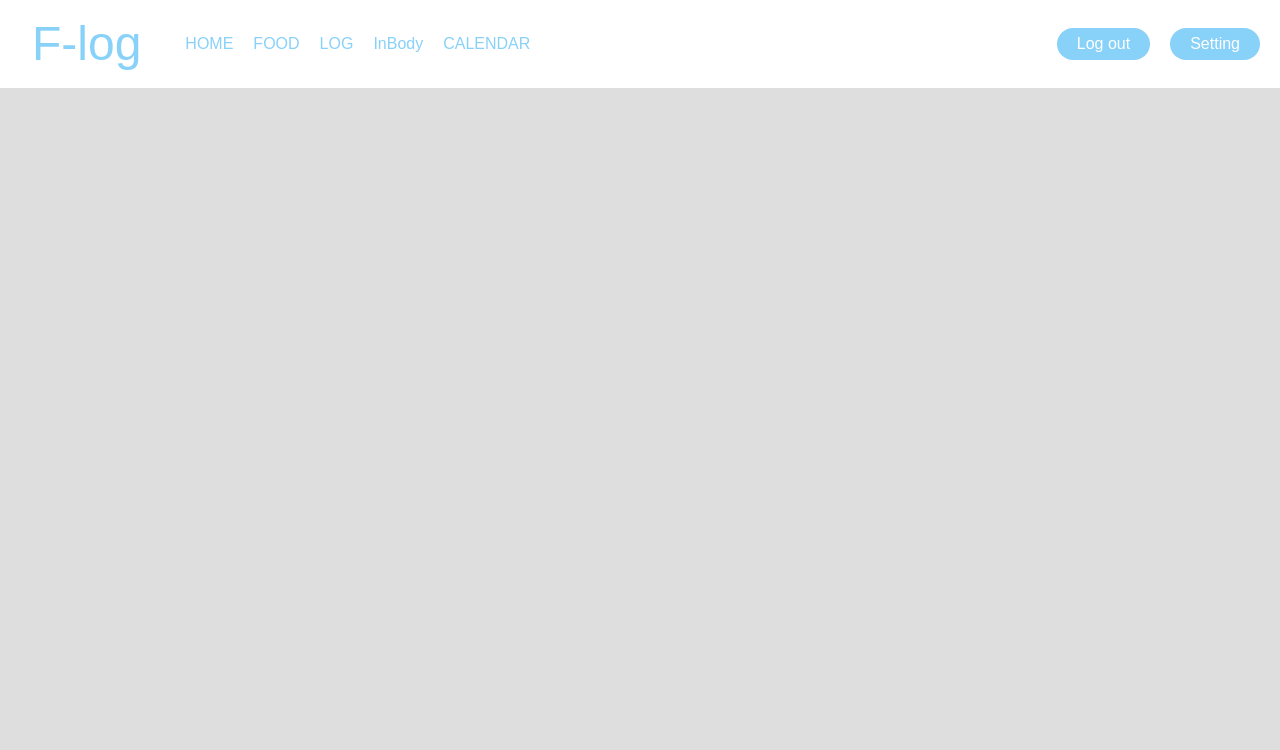
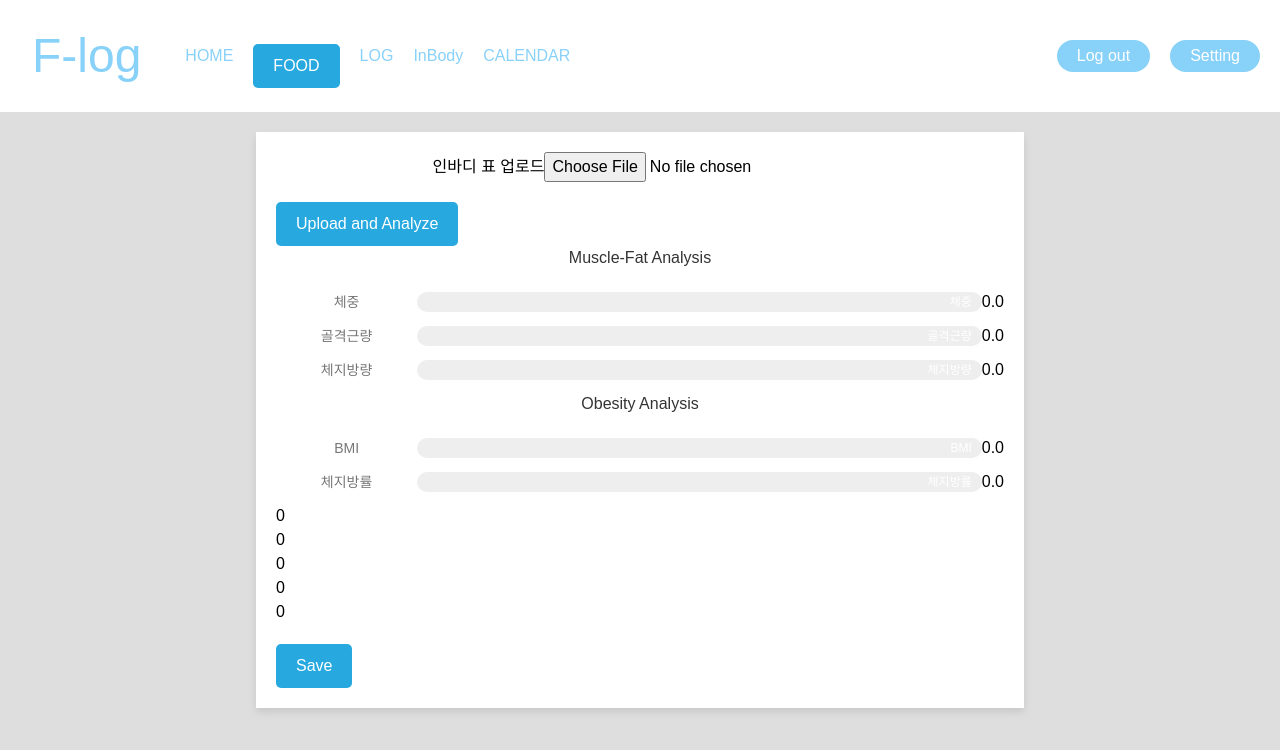
Before and after one commit to F-Log/frontend2, a React (Create React App) app: page /InbodyOcr in a window 1280 px wide. Shown: the top 750 px of the page. Built offline with nearby package versions, Linux system fonts and the light colour scheme; a web font is replaced by a local one.

Commit message:
feat: Inbody OCR 페이지 구현
feat: Inbody OCR 페이지 구현

```diff
--- a/src/app/components/App.jsx
+++ b/src/app/components/App.jsx
@@ -7,8 +7,8 @@ import InBody from './InBody';
 import Calender from './Calender';
 import Log from './Log';
 import Setting from './Setting';
-import AuthButtons from './AuthButtons'; // AuthButtons 컴포넌트를 임포트합니다.
-import NavigationButtons from './NavigationButtons';
+//import AuthButtons from './AuthButtons'; // AuthButtons 컴포넌트를 임포트합니다.
+//import NavigationButtons from './NavigationButtons';
 import ChangePw from './ChangePw';
 import DeleteAccount from './DeleteAccount';
 import { FoodProvider } from './FoodContext';
@@ -18,6 +18,7 @@ import Login from './login';
 import Mypage from './mypage';
 import Register from './register';
 import UpdatePass from './updatepass';
+import InbodyOcr from './inbodyOcr';
 
 function App() {
   return (
@@ -34,12 +35,13 @@ function App() {
           <Route path="/ocr" element={<OCR />} />
           <Route path="/search" element={<Search />} />
           <Route path="/calender" element={<Calender />} />
-          <Route path="/inbody" element={<InBody />} />
+          <Route path="/InbodyOcr" element={<InbodyOcr />} />
           <Route path="/log" element={<Log />} />
           <Route path="/setting" element={<Setting />} />
           <Route path="/changepw" element={<ChangePw />} />
           <Route path="/deleteaccount" element={<DeleteAccount />} />
           <Route path="/update-password" element={<UpdatePass />} />
+          <Route path="/inbody" element={<InBody />} />
         </Routes>
         </section>
       </div>
--- /dev/null
+++ b/src/app/components/inbodyOcr.css
@@ -0,0 +1,118 @@
+.inbody-container {
+    font-family: 'Arial', sans-serif;
+    margin: auto;
+    width: 80%;
+    max-width: 768px; /* Adjust width as needed */
+    background-color: #fff;
+    padding: 20px;
+    box-shadow: 0 4px 8px rgba(0, 0, 0, 0.1);
+  }
+
+  .inbody-container h2 {
+    color: #333;
+    text-align: center;
+    margin-bottom: 20px;
+  }
+
+  .bar-container {
+    display: flex;
+    align-items: center;
+    margin-bottom: 10px;
+  }
+
+  .bar-label {
+    width: 20%;
+    font-size: 14px;
+    color: #777;
+  }
+
+  .bar {
+    width: 80%;
+    background-color: #eee;
+    position: relative;
+    height: 20px;
+    border-radius: 10px;
+    overflow: hidden;
+  }
+
+  .bar-fill {
+    background-color: #27a9e0;
+    height: 100%;
+    border-radius: 10px;
+    transition: width 0.3s ease-in-out;
+  }
+
+  .bar-text {
+    position: absolute;
+    right: 10px;
+    top: 50%;
+    transform: translateY(-50%);
+    color: #fff;
+    font-size: 12px;
+  }
+
+  .input-group {
+    margin-bottom: 20px;
+  }
+
+  .input-group label {
+    display: block;
+    font-size: 14px;
+    color: #555;
+    margin-bottom: 5px;
+  }
+
+  .input-group input {
+    width: calc(100% - 10px);
+    padding: 10px;
+    margin-bottom: 10px;
+    border: 1px solid #ddd;
+    border-radius: 5px;
+    font-size: 16px;
+  }
+
+  button {
+    display: block;
+    background-color: #27a9e0;
+    color: #fff;
+    padding: 10px 20px;
+    border: none;
+    border-radius: 5px;
+    font-size: 16px;
+    cursor: pointer;
+    margin-top: 20px;
+  }
+
+  button:hover {
+    background-color: #1c8cb7;
+  }
+
+  /* Adjustments for Save and Cancel buttons */
+  .save-btn {
+    background-color: #4CAF50;
+  }
+
+  .cancel-btn {
+    background-color: #f44336;
+    margin-left: 10px;
+  }
+
+  .muscle-fat-analysis-container {
+    margin-top: 30px;
+  margin-bottom: 30px;
+}
+
+/* 혹은 Obesity Analysis 컨테이너에 이 클래스를 추가하세요 */
+.obesity-analysis-container {
+  margin-top: 30px;
+  margin-bottom: 50px;
+}
+  /* Responsive adjustment */
+  @media (max-width: 768px) {
+    .bar-label {
+      width: 30%;
+    }
+    .bar {
+      width: 70%;
+    }
+  }
--- /dev/null
+++ b/src/app/components/inbodyOcr.jsx
@@ -0,0 +1,154 @@
+import React, { useState } from 'react';
+import './inbodyOcr.css';
+
+function InBody() {
+    const [weight, setWeight] = useState(0);
+    const [muscleMass, setMuscleMass] = useState(0);
+    const [bodyFatMass, setBodyFatMass] = useState(0);
+    const [bmi, setBmi] = useState(0);
+    const [bodyFatPercentage, setBodyFatPercentage] = useState(0);
+    const handleWeightChange = (e) => setWeight(parseFloat(e.target.value) || 0);
+    const handleMuscleMassChange = (e) => setMuscleMass(parseFloat(e.target.value) || 0);
+    const handleBodyFatMassChange = (e) => setBodyFatMass(parseFloat(e.target.value) || 0);
+    const handleBmiChange = (e) => setBmi(parseFloat(e.target.value) || 0);
+    const handleBodyFatPercentageChange = (e) => setBodyFatPercentage(parseFloat(e.target.value) || 0);
+    const [image, setImage] = useState(null);
+    const [isSaved, setIsSaved] = useState(false);
+
+
+
+    const formatNumber = (number) => {
+        return isNaN(number) ? "0.0" : number.toFixed(1);
+      };
+
+
+  const handleImageChange = (e) => {
+    // Assuming only the first file is relevant
+    setImage(e.target.files[0]);
+  };
+
+  const handleSave = () => {
+    // TODO: Add actual saving logic here
+    setIsSaved(true);
+    alert('The data has been saved.');
+  };
+
+  // This is a placeholder function to simulate the OCR processing.
+  const handleImageUpload = () => {
+    // TODO: Add actual OCR logic here
+    // For now, we'll just set random values
+    setWeight(Math.random() * 100);
+    setMuscleMass(Math.random() * 100);
+    setBodyFatMass(Math.random() * 100);
+    setBmi(Math.random() * 100);
+    setBodyFatPercentage(Math.random() * 100);
+  };
+
+
+
+  return (
+    <div className="inbody-container">
+      <div className="image-upload-section">
+        <label htmlFor="inbody-image-upload">인바디 표 업로드</label>
+        <input
+          id="inbody-image-upload"
+          type="file"
+          accept="image/*"
+          onChange={handleImageChange}
+        />
+        <button onClick={handleImageUpload}>Upload and Analyze</button>
+      </div>
+
+      <div className="analysis-section">
+        <h2>Muscle-Fat Analysis</h2>
+        <div className="bar-container">
+          <div className="bar-label">체중</div>
+          <div className="bar">
+            <div className="bar-fill" style={{ width: `${weight}%` }}>
+              <span className="bar-text">체중</span>
+            </div>
+          </div>
+          <div className="bar-value">{formatNumber(weight)}</div>
+        </div>
+        <div className="bar-container">
+          <div className="bar-label">골격근량</div>
+          <div className="bar">
+            <div className="bar-fill" style={{ width: `${muscleMass}%` }}>
+              <span className="bar-text">골격근량</span>
+            </div>
+          </div>
+          <div className="bar-value">{formatNumber(muscleMass)}</div>
+        </div>
+        <div className="bar-container">
+          <div className="bar-label">체지방량</div>
+          <div className="bar">
+            <div className="bar-fill" style={{ width: `${bodyFatMass}%` }}>
+              <span className="bar-text">체지방량</span>
+            </div>
+          </div>
+          <div className="bar-value">{formatNumber(bodyFatMass)}</div>
+        </div>
+      </div>
+
+      <div className="analysis-section">
+        <h2>Obesity Analysis</h2>
+        <div className="bar-container">
+          <div className="bar-label">BMI</div>
+          <div className="bar">
+            <div className="bar-fill" style={{ width: `${bmi}%` }}>
+              <span className="bar-text">BMI</span>
+            </div>
+          </div>
+          <div className="bar-value">{formatNumber(bmi)}</div>
+        </div>
+        <div className="bar-container">
+          <div className="bar-label">체지방률</div>
+          <div className="bar">
+            <div className="bar-fill" style={{ width: `${bodyFatPercentage}%` }}>
+              <span className="bar-text">체지방률</span>
+            </div>
+          </div>
+          <div className="bar-value">{formatNumber(bodyFatPercentage)}</div>
+        </div>
+      </div>
+
+
+      <div className="input-section">
+        <input
+          type="number"
+          placeholder="Weight"
+          value={weight}
+          onChange={handleWeightChange}
+        />
+        <input
+          type="number"
+          placeholder="Muscle Mass"
+          value={muscleMass}
+          onChange={handleMuscleMassChange}
+        />
+        <input
+          type="number"
+          placeholder="Body Fat Mass"
+          value={bodyFatMass}
+          onChange={handleBodyFatMassChange}
+        />
+        <input
+          type="number"
+          placeholder="BMI"
+          value={bmi}
+          onChange={handleBmiChange}
+        />
+        <input
+          type="number"
+          placeholder="Body Fat Percentage"
+          value={bodyFatPercentage}
+          onChange={handleBodyFatPercentageChange}
+        />
+      </div>
+
+      <button onClick={handleSave}>Save</button>
+    </div>
+  );
+}
+
+export default InBody;
```
